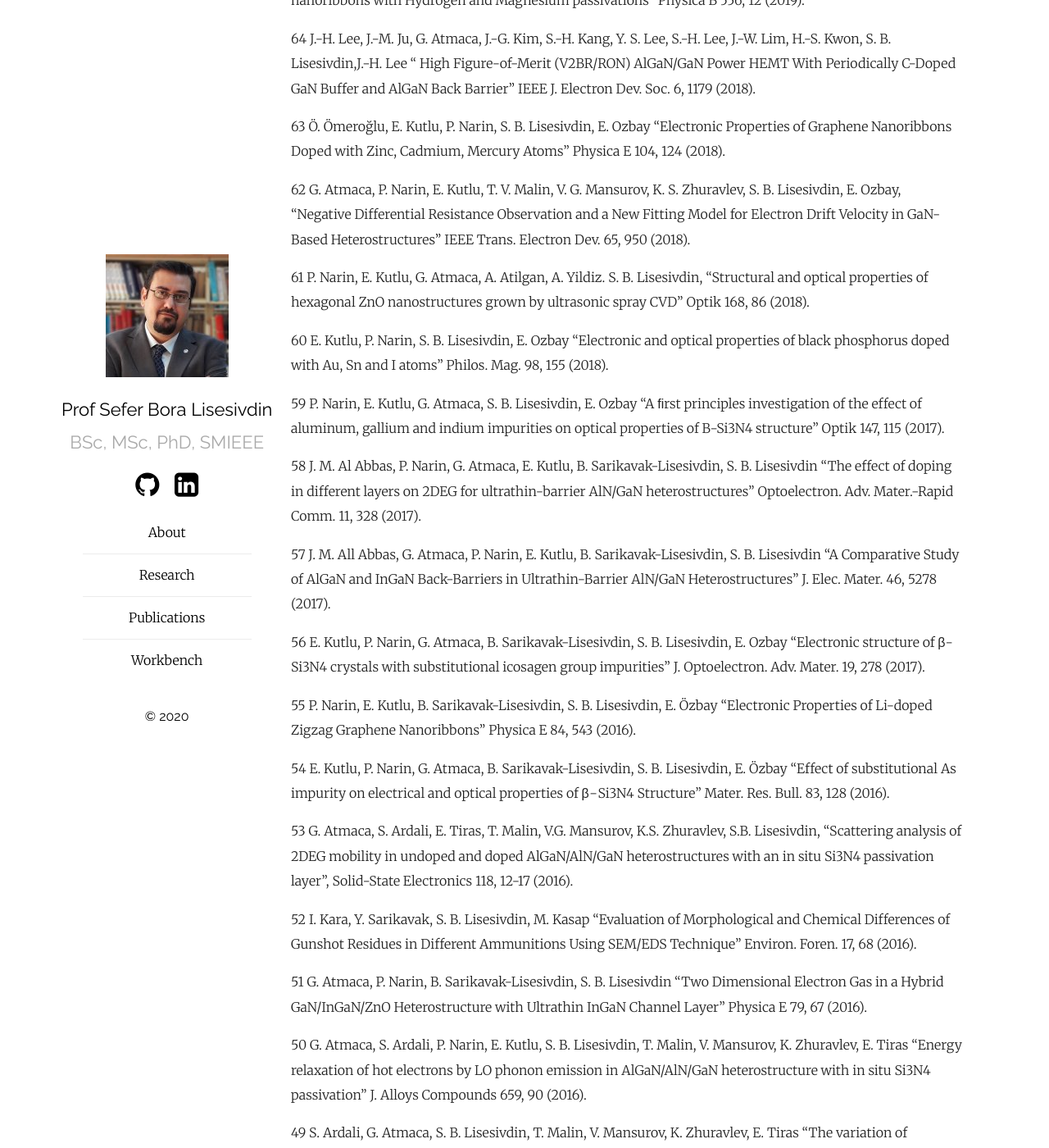
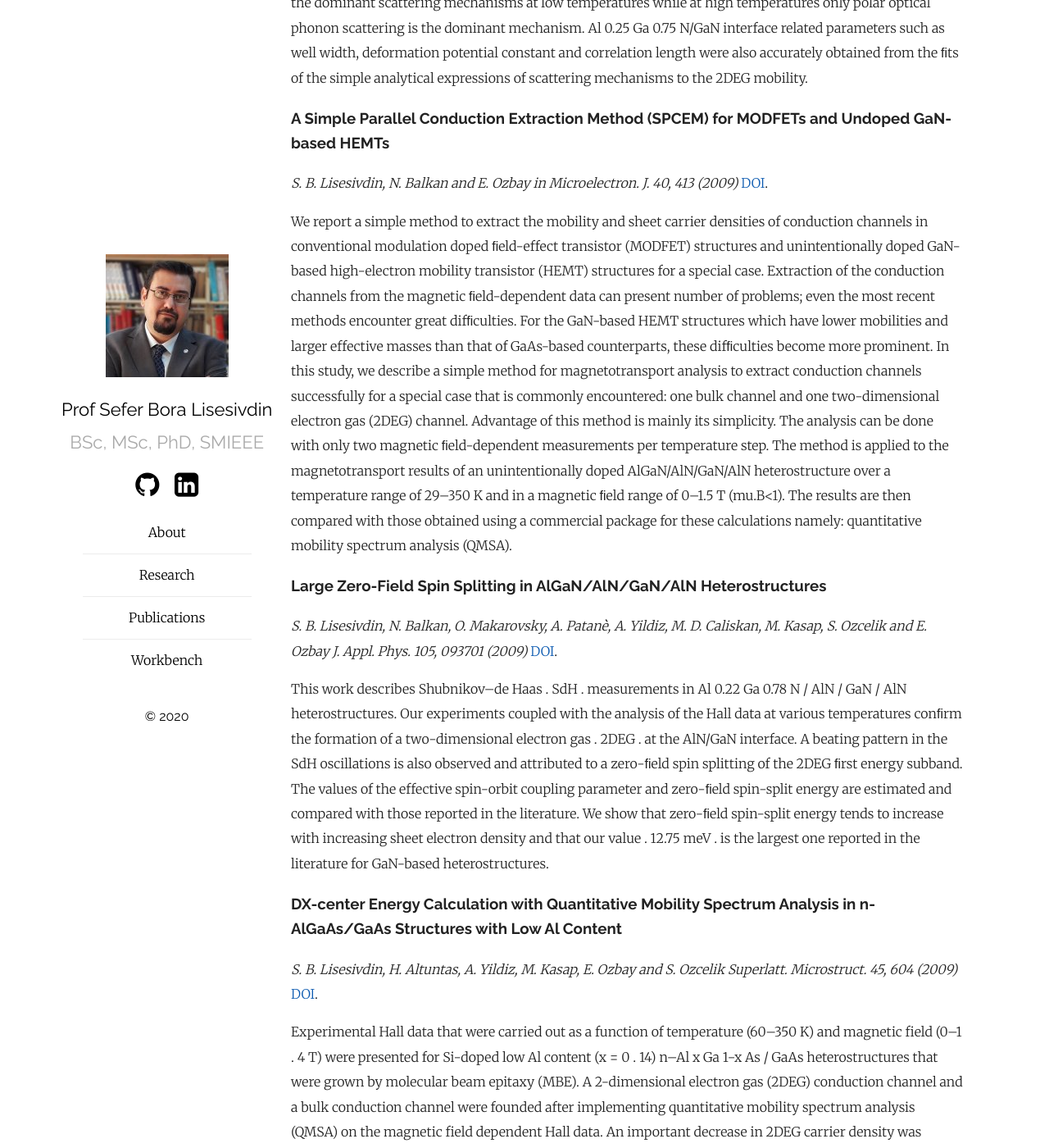
Before and after one commit to sblisesivdin/sblisesivdin.github.io, a Jekyll site: the page built from publications.md, in a window 1280 px wide and 1400 px high, scrolled down 806 px. Shown: the whole window at 82% size. Built offline with Jekyll 4.4.1, drawn with Linux system fonts in a browser that asks for light colours; our own code applies the rules of GitHub Pages for plain Markdown files; some of the changed text lies outside the part shown.

Commit message:
Update publications.md

```diff
--- a/publications.md
+++ b/publications.md
@@ -7,6 +7,34 @@ You can find accepted and submitted articles at the [recent studies](workbench.m
 ## Cites and h-index
 
 Cites:683, h-index:15 (from Web of Science as of October 2019).
+
+## Selected Important Papers
+
+### Scattering Analysis of Extracted 2D carrier in AlGaN/GaN HEMT Structures
+
+*S. B. Lisesivdin, S. Acar, M. Kasap, S. Ozcelik, S. Gokden and E. Ozbay in Semicond. Sci. Technol. 22, 543 (2007)* [DOI](http://dx.doi.org/10.1088/0268-1242/22/5/015).
+
+Hall effect measurements on undoped Al 0.25 Ga 0.75 N/GaN heterostructures grown by a metalorganic chemical vapour deposition (MOCVD) technique have been carried out as a function of temperature (20–350 K) and magnetic ﬁeld (0–1.5 T). Magnetic ﬁeld dependent Hall data were analysed using the quantitative mobility spectrum analysis (QMSA) technique. The mobility and density within the two-dimensional electron gas (2DEG) at the Al 0.25 Ga 0.75 N/GaN interface and within the underlying GaN layer were successfully separated by QMSA. Mobility analysis has been carried out using both the measured Hall data at a single ﬁeld and the extracted data from QMSA. Analysis of the temperature-dependent mobility of 2DEG extracted from QMSA indicates that the interface roughness and alloy disorder scattering mechanisms are the dominant scattering mechanisms at low temperatures while at high temperatures only polar optical phonon scattering is the dominant mechanism. Al 0.25 Ga 0.75 N/GaN interface related parameters such as well width, deformation potential constant and correlation length were also accurately obtained from the ﬁts of the simple analytical expressions of scattering mechanisms to the 2DEG mobility.
+
+### A Simple Parallel Conduction Extraction Method (SPCEM) for MODFETs and Undoped GaN-based HEMTs
+
+*S. B. Lisesivdin, N. Balkan and E. Ozbay in Microelectron. J. 40, 413 (2009)* [DOI](http://dx.doi.org/10.1016/j.mejo.2008.06.006).
+
+We report a simple method to extract the mobility and sheet carrier densities of conduction channels in conventional modulation doped ﬁeld-effect transistor (MODFET) structures and unintentionally doped GaN-based high-electron mobility transistor (HEMT) structures for a special case. Extraction of the conduction channels from the magnetic ﬁeld-dependent data can present number of problems; even the most recent methods encounter great difﬁculties. For the GaN-based HEMT structures which have lower mobilities and larger effective masses than that of GaAs-based counterparts, these difﬁculties become more prominent. In this study, we describe a simple method for magnetotransport analysis to extract conduction channels successfully for a special case that is commonly encountered: one bulk channel and one two-dimensional electron gas (2DEG) channel. Advantage of this method is mainly its simplicity. The analysis can be done with only two magnetic ﬁeld-dependent measurements per temperature step. The method is applied to the magnetotransport results of an unintentionally doped AlGaN/AlN/GaN/AlN heterostructure over a temperature range of 29–350 K and in a magnetic ﬁeld range of 0–1.5 T (mu.B<1). The results are then compared with those obtained using a commercial package for these calculations namely: quantitative mobility spectrum analysis (QMSA).
+
+
+### Large Zero-Field Spin Splitting in AlGaN/AlN/GaN/AlN Heterostructures
+
+*S. B. Lisesivdin, N. Balkan, O. Makarovsky, A. Patanè, A. Yildiz, M. D. Caliskan, M. Kasap, S. Ozcelik and E. Ozbay J. Appl. Phys. 105, 093701 (2009)* [DOI](http://link.aip.org/link/doi/10.1063/1.3120782).
+
+This work describes Shubnikov–de Haas . SdH . measurements in Al 0.22 Ga 0.78 N / AlN / GaN / AlN heterostructures. Our experiments coupled with the analysis of the Hall data at various temperatures conﬁrm the formation of a two-dimensional electron gas . 2DEG . at the AlN/GaN interface. A beating pattern in the SdH oscillations is also observed and attributed to a zero-ﬁeld spin splitting of the 2DEG ﬁrst energy subband. The values of the effective spin-orbit coupling parameter and zero-ﬁeld spin-split energy are estimated and compared with those reported in the literature. We show that zero-ﬁeld spin-split energy tends to increase with increasing sheet electron density and that our value . 12.75 meV . is the largest one reported in the literature for GaN-based heterostructures.
+
+
+### DX-center Energy Calculation with Quantitative Mobility Spectrum Analysis in n-AlGaAs/GaAs Structures with Low Al Content
+
+*S. B. Lisesivdin, H. Altuntas, A. Yildiz, M. Kasap, E. Ozbay and S. Ozcelik Superlatt. Microstruct. 45, 604 (2009)* [DOI](http://dx.doi.org/10.1016/j.spmi.2009.02.009).
+
+Experimental Hall data that were carried out as a function of temperature (60–350 K) and magnetic field (0–1 . 4 T) were presented for Si-doped low Al content (x = 0 . 14) n–Al x Ga 1−x As / GaAs heterostructures that were grown by molecular beam epitaxy (MBE). A 2-dimensional electron gas (2DEG) conduction channel and a bulk conduction channel were founded after implementing quantitative mobility spectrum analysis (QMSA) on the magnetic field dependent Hall data. An important decrease in 2DEG carrier density was observed with increasing temperature. The relationship between the bulk carriers and 2DEG carriers was investigated with 1D self consistent Schrödinger–Poisson simulations. The decrement in the 2DEG carrier density was related to the DX-center carrier trapping. With the simulation data that are not included in the effects of DX-centers, 17 meV of effective barrier height between AlGaAs/GaAs layers was found for high temperatures (T > 300 K). With the QMSA extracted values that are influenced by DX-centers, 166 meV of the DX-center activation energy value were founded at the same temperatures.
 
 ## SCI-Articles
 
```
